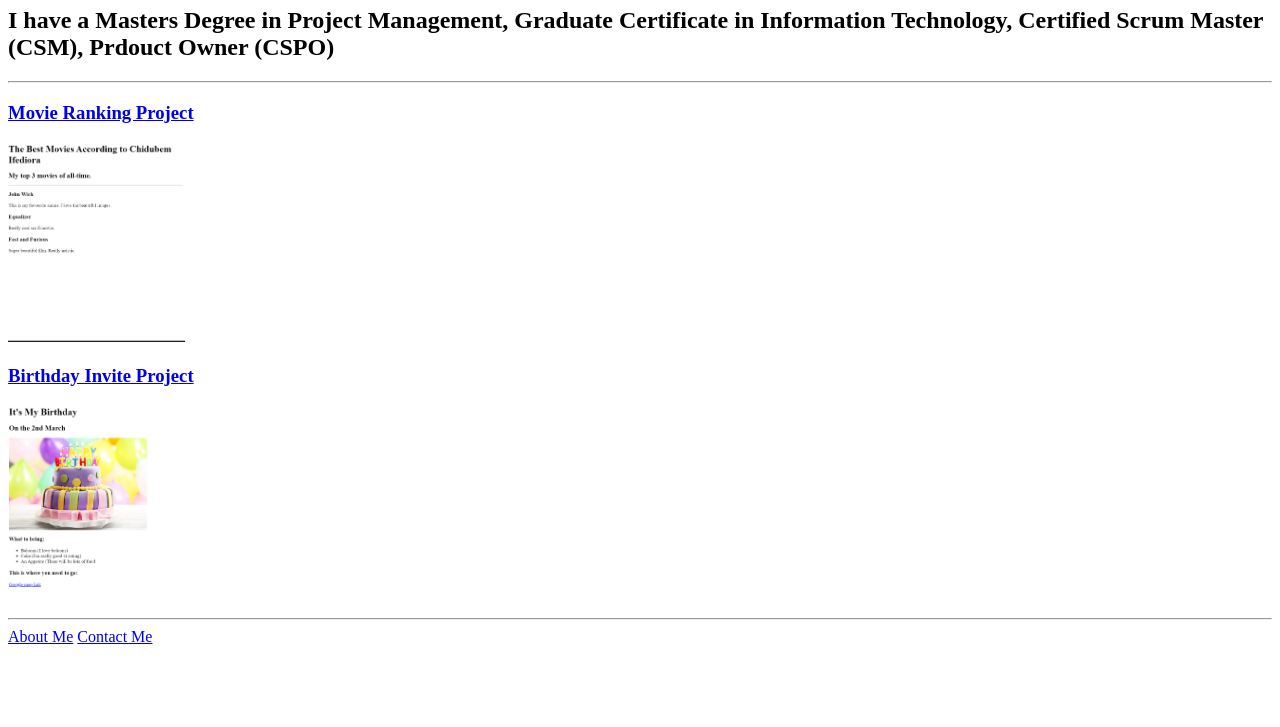
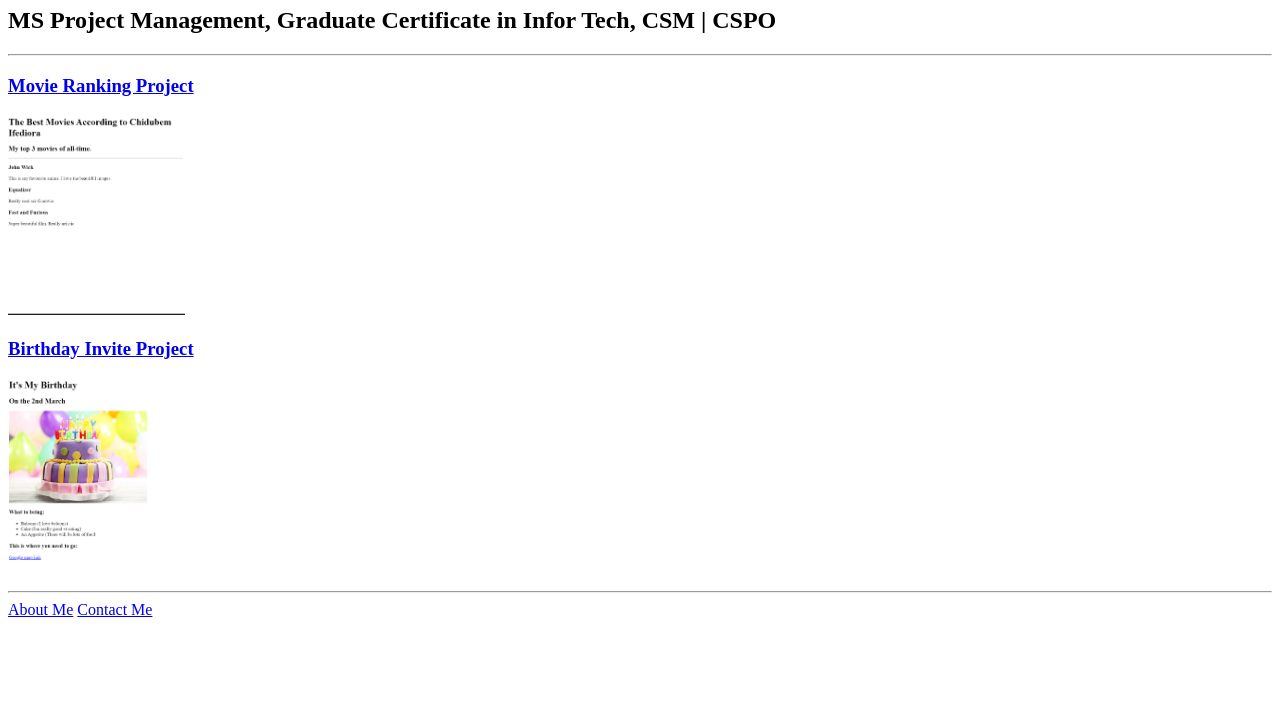
Before and after one commit to Ifediorc/html-portfolio, a plain HTML site: page index.html in a window 1280 px wide. Shown: the part 73-800 px from the top of the page. Drawn offline with Linux system fonts and the light colour scheme.

Commit message:
Update index.html

```diff
--- a/index.html
+++ b/index.html
@@ -10,8 +10,7 @@
 
 <body>
   <h1>Chidubem Ifediora Portfolio</h1>
-  <h2>I have a Masters Degree in Project Management, Graduate Certificate in Information Technology,
-    Certified Scrum Master (CSM), Prdouct Owner (CSPO)</h2>
+  <h2> MS Project Management, Graduate Certificate in Infor Tech, CSM | CSPO </h2>
   <hr />
   <h3><a href="./public/Movie Ranking.html">Movie Ranking Project</a></h3>
   <img src="./assets/images/Movie Ranking.png" height="200" alt="movie ranking project preview"/>
```
